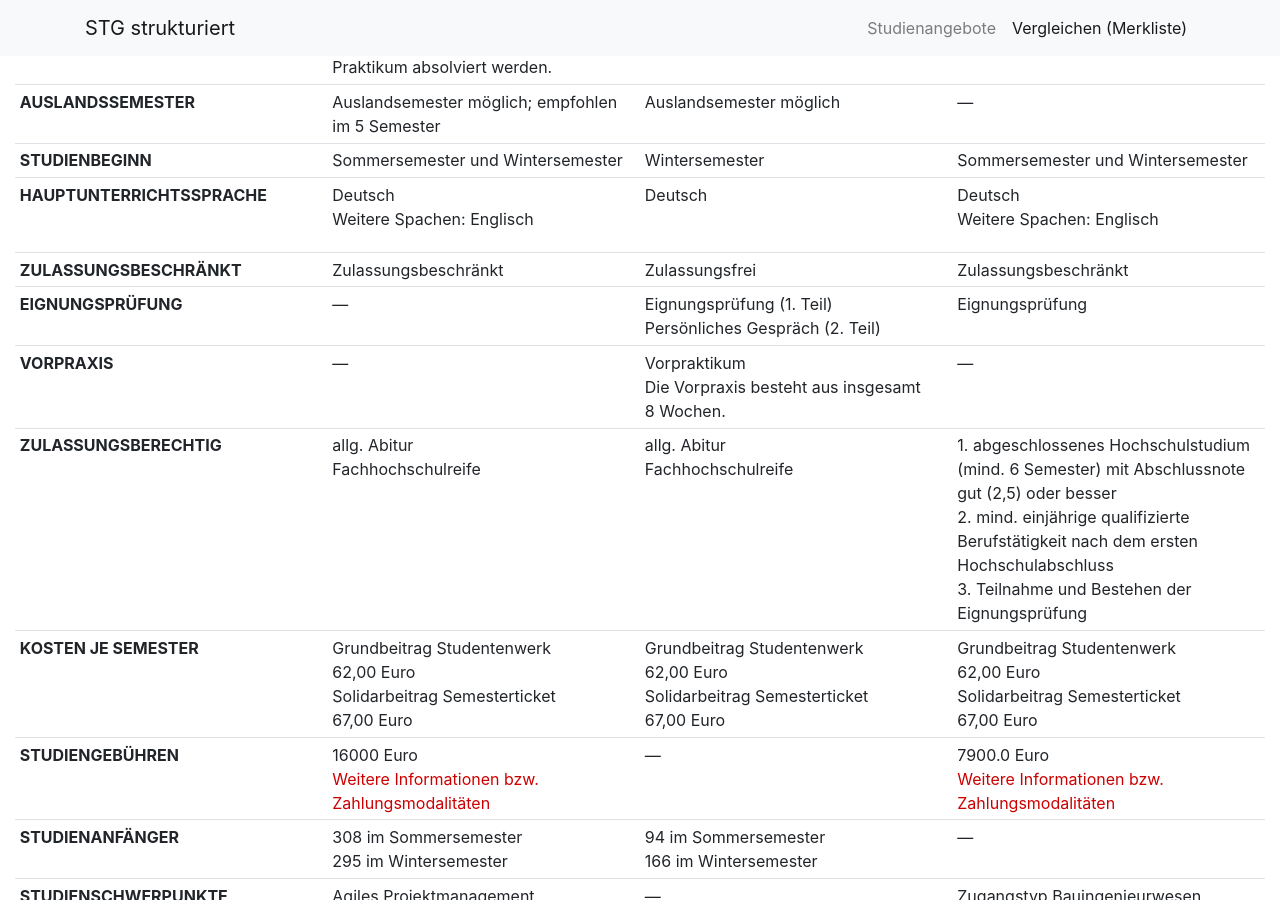
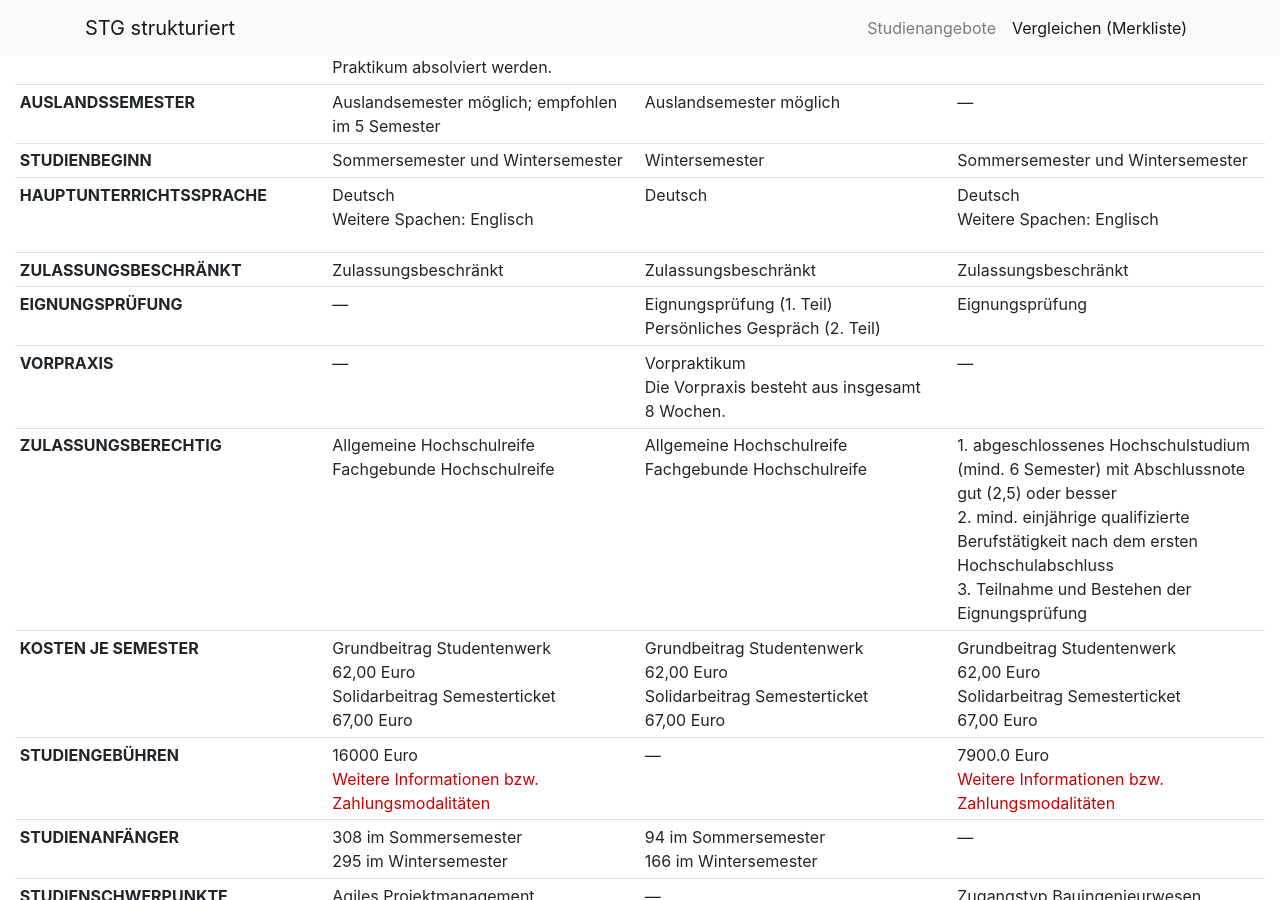
Before and after one commit to tgermer/stg, a Jekyll site: the page built from vergleichen.html, in a window 1280 px wide and 900 px high, scrolled down 361 px. Built offline with Jekyll 4.4.1, drawn with Linux system fonts in a browser that asks for light colours.

Commit message:
Daten berichtigt

```diff
--- a/_data/stg.yaml
+++ b/_data/stg.yaml
@@ -119,8 +119,8 @@
   url_stg: https://www.bwl.hm.edu/s/b/ba_bwl.de.html
   ## Formale Voraussetzungen
   hzb:
-    - allg. Abitur
-    - Fachhochschulreife
+    - Allgemeine Hochschulreife
+    - Fachgebunde Hochschulreife
   zulassungs_beschraenkt: true
   eignungs_pruefung:
   vor_praxis:
@@ -216,9 +216,9 @@
   url_stg: https://www.ar.hm.edu/lehre/bachelor/Bachelor.de.html
   ## Formale Voraussetzungen
   hzb:
-    - allg. Abitur
-    - Fachhochschulreife
-  zulassungs_beschraenkt: false
+    - Allgemeine Hochschulreife
+    - Fachgebunde Hochschulreife
+  zulassungs_beschraenkt: true
   eignungs_pruefung:
     - Eignungsprüfung (1. Teil)
     - Persönliches Gespräch (2. Teil)
@@ -234,6 +234,7 @@
   interessen:
     bringt_mit:
       - Allgemeine Hochschulreife
+      - Fachgebunde Hochschulreife
     hat_spass:
       - technischen Vorgängen und logischem Denken und Handeln
     kaempft:
```
